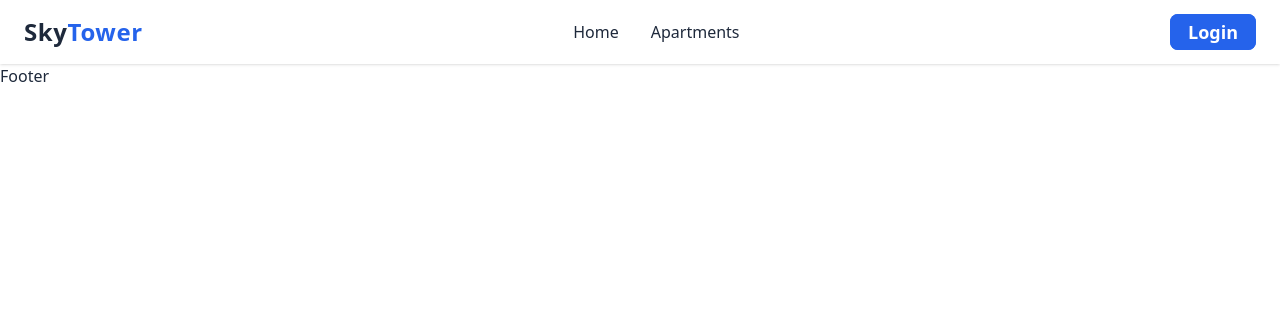
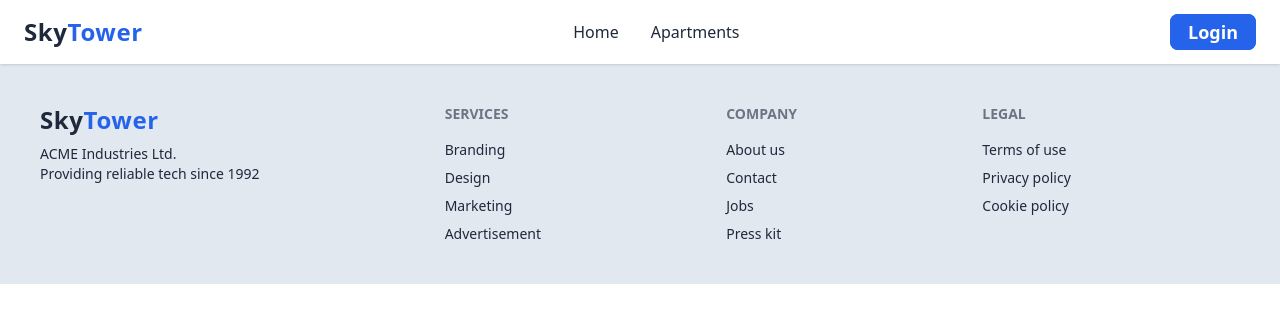
Before and after one commit to j-shifat-18/sky_tower_client, a React (Vite) app: page / in a window 1280 px wide. Shown: the top 322 px of the page. Built offline with nearby package versions, Linux system fonts and the light colour scheme; no server answers.

Commit message:
add footer

```diff
--- a/src/Components/Footer/Footer.jsx
+++ b/src/Components/Footer/Footer.jsx
@@ -1,11 +1,39 @@
-import React from 'react';
+import React from "react";
+import SkyTowerLogo from "../SkyTowerLogo/SkyTowerLogo";
 
 const Footer = () => {
-    return (
-        <div>
-            Footer
-        </div>
-    );
+  return (
+    <footer className="footer sm:footer-horizontal bg-base-300 text-base-content p-10">
+      <aside>
+        <SkyTowerLogo></SkyTowerLogo>
+        <p>
+          ACME Industries Ltd.
+          <br />
+          Providing reliable tech since 1992
+        </p>
+      </aside>
+      <nav>
+        <h6 className="footer-title">Services</h6>
+        <a className="link link-hover">Branding</a>
+        <a className="link link-hover">Design</a>
+        <a className="link link-hover">Marketing</a>
+        <a className="link link-hover">Advertisement</a>
+      </nav>
+      <nav>
+        <h6 className="footer-title">Company</h6>
+        <a className="link link-hover">About us</a>
+        <a className="link link-hover">Contact</a>
+        <a className="link link-hover">Jobs</a>
+        <a className="link link-hover">Press kit</a>
+      </nav>
+      <nav>
+        <h6 className="footer-title">Legal</h6>
+        <a className="link link-hover">Terms of use</a>
+        <a className="link link-hover">Privacy policy</a>
+        <a className="link link-hover">Cookie policy</a>
+      </nav>
+    </footer>
+  );
 };
 
 export default Footer;
--- a/src/Components/Navbar/Navbar.jsx
+++ b/src/Components/Navbar/Navbar.jsx
@@ -1,6 +1,7 @@
 import React, { useState, useRef, useEffect } from 'react';
 import useAuth from '../../Hooks/useAuth';
 import { Link, useNavigate } from 'react-router';
+import SkyTowerLogo from '../SkyTowerLogo/SkyTowerLogo';
 
 const Navbar = () => {
   const { user, logOutUser } = useAuth();
@@ -30,9 +31,7 @@
   return (
     <nav className="w-full  shadow flex items-center justify-between px-6 h-16 relative z-20">
       {/* Logo and Name */}
-      <div className="flex items-center gap-2 select-none">
-        <span className="font-bold text-2xl tracking-wide">Sky<span className='text-primary'>Tower</span></span>
-      </div>
+        <SkyTowerLogo></SkyTowerLogo>
       {/* Nav Links */}
       <div className="flex items-center gap-8">
         <Link to="/" className="hover:text-secondary transition-colors font-medium text-base">Home</Link>
--- /dev/null
+++ b/src/Components/SkyTowerLogo/SkyTowerLogo.jsx
@@ -0,0 +1,11 @@
+import React from 'react';
+
+const SkyTowerLogo = () => {
+    return (
+        <div className="flex items-center gap-2 select-none">
+        <span className="font-bold text-2xl tracking-wide">Sky<span className='text-primary'>Tower</span></span>
+      </div>
+    );
+};
+
+export default SkyTowerLogo;
```
